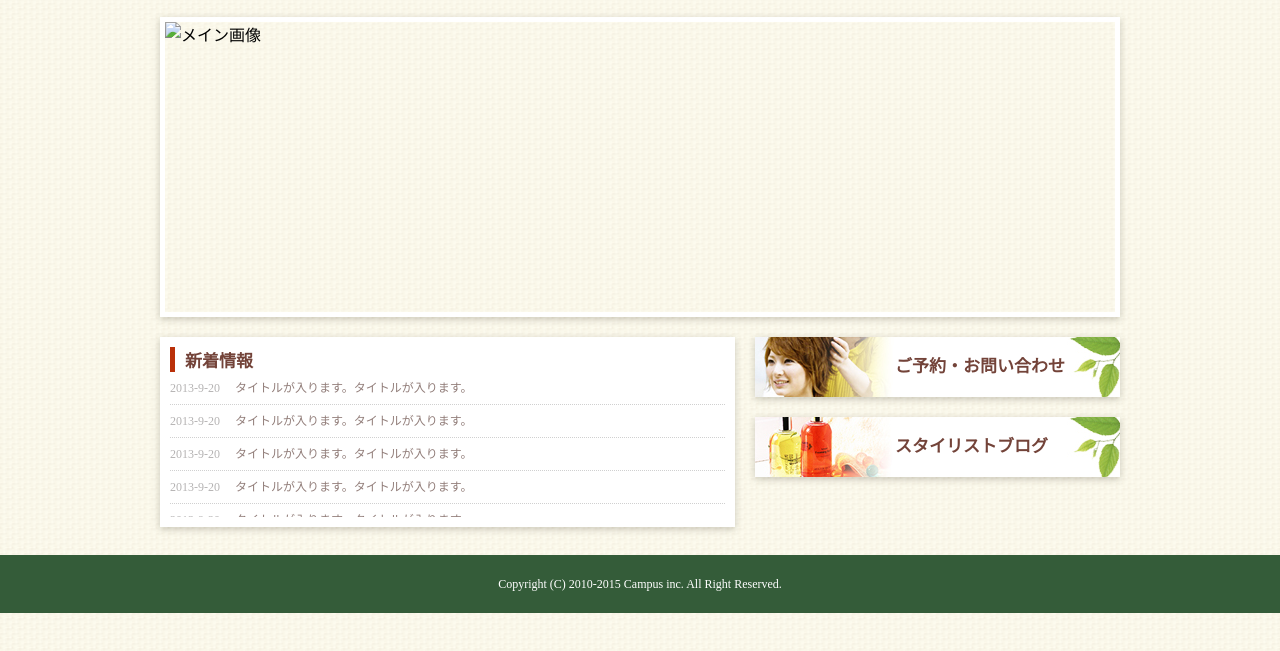
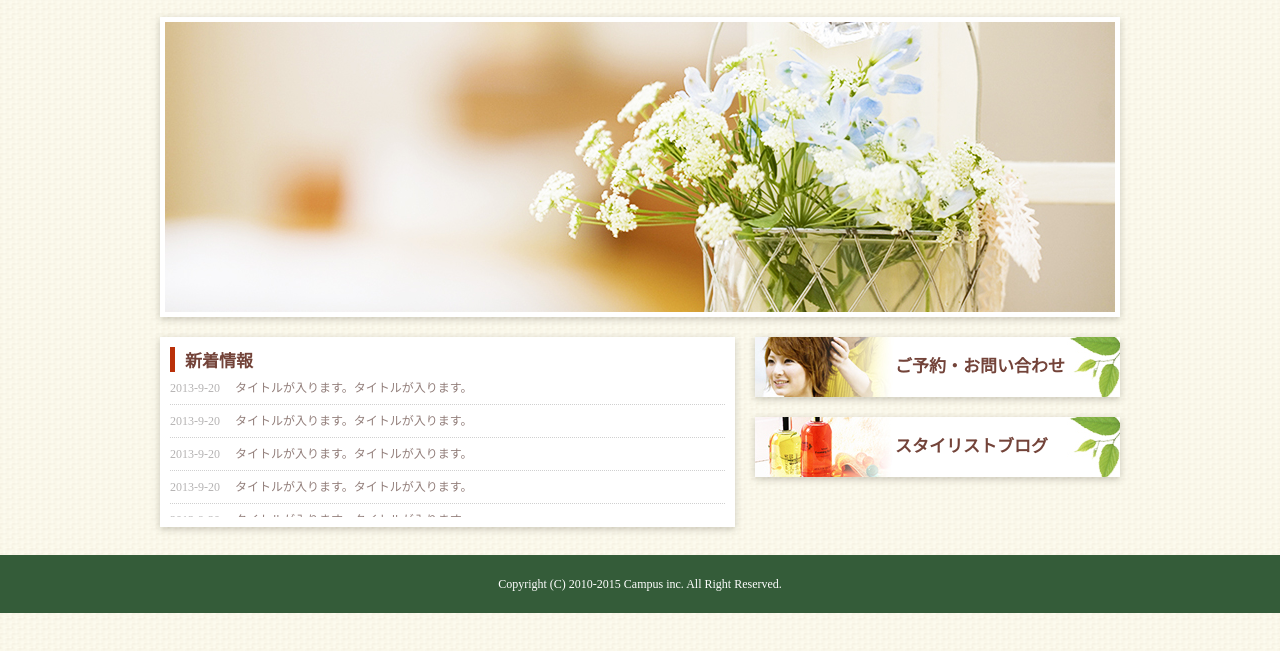
Before and after one commit to sososo-n/NESThair, a plain HTML site: page index.html in a window 1280 px wide. Shown: the part 97-748 px from the top of the page. Drawn offline with Linux system fonts and the light colour scheme; files whose address does not match are found by name.

Commit message:
Update index.html

```diff
--- a/index.html
+++ b/index.html
@@ -39,7 +39,7 @@
 
 	<!-- メイン画像ここから -->
 	<div id="mainimage" class="box-shadow">
-	<img src="images/mainimage.jpg" alt="メイン画像">
+	<img src="mainimage.jpg" alt="メイン画像">
 	</div>
 	<!-- メイン画像ここまで -->
 
```
